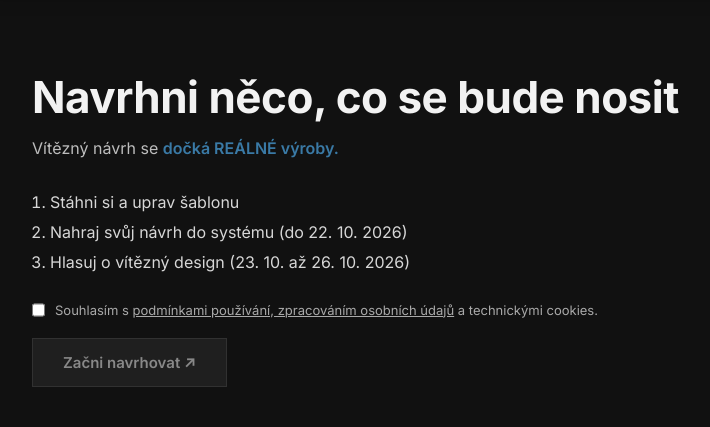
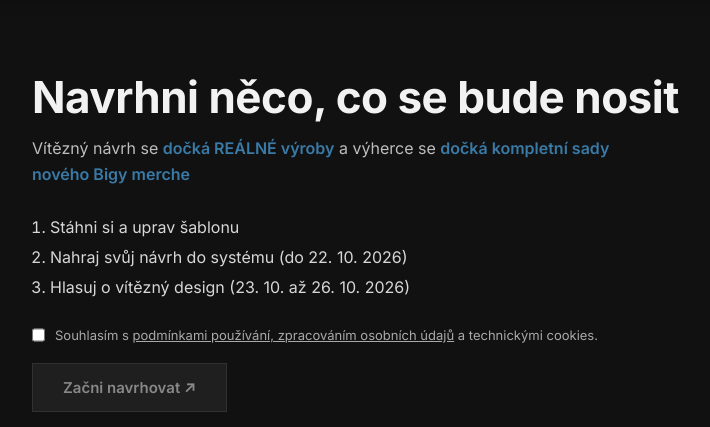
Before and after one commit to jiriml/textilni-soutez, a Flask app: page / in a window 1280 px wide. Shown: the part 62-489 px from the top of the page, without its empty margins (10-720 px from the left). Run offline with Flask 3, Linux system fonts and the light colour scheme; some libraries are stand-ins or nearby versions.

Commit message:
winner a merch

```diff
--- a/templates/index.html
+++ b/templates/index.html
@@ -160,7 +160,7 @@
     <h1>Navrhni něco, co se bude nosit</h1>
 
     <div class="desc">
-        Vítězný návrh se <span class="highlight">dočká REÁLNÉ výroby.</span>
+        Vítězný návrh se <span class="highlight">dočká REÁLNÉ výroby</span> a výherce se <span class="highlight">dočká kompletní sady nového Bigy merche</span>
     </div>
 
     <ol>
```
